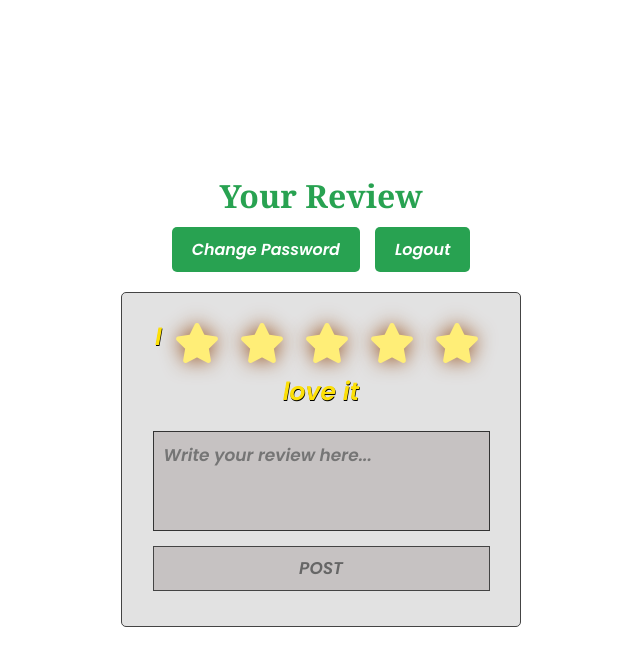
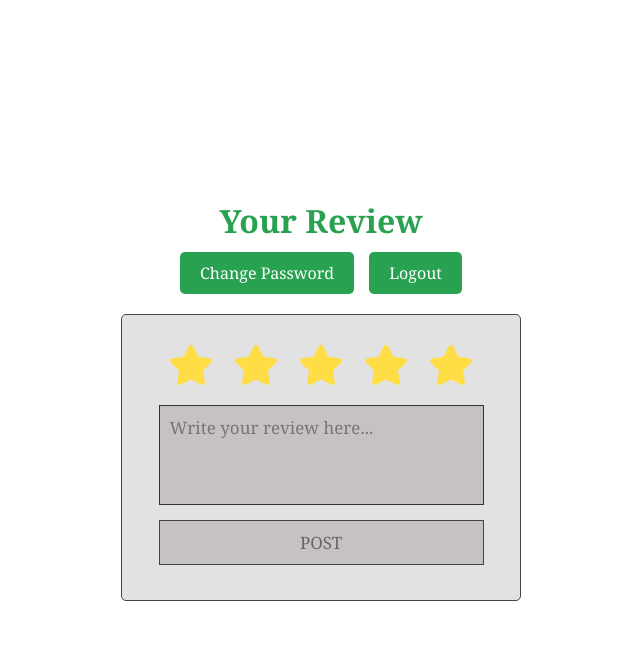
Before and after one commit to MikPap22/Coursework, a Flask app: template templates/pages/reviews.html in a window 1280 px wide, after a click that opens the changed part. Shown: the top 666 px of the page, without its empty margins (319-959 px from the left). Run offline with Flask 3, Linux system fonts and the light colour scheme; the template is opened without the code that fills it, so the values that code supplies are empty.

Commit message:
working review system (deleted some features - editing button, "thank you for rating sentence and auto sentecnes during star-rating)

```diff
--- a/templates/pages/reviews.html
+++ b/templates/pages/reviews.html
@@ -1,18 +1,17 @@
 <action = "/reviews">
 <head>
-    <link  rel="stylesheet" href="https://fonts.googleapis.com/css2?family=Poppins:ital,wght@1,600&display=swap">
-    <link rel="stylesheet" href="https://cdnjs.cloudflare.com/ajax/libs/font-awesome/5.15.3/css/all.min.css" integrity="sha512-iBBXm8fW90+nuLcSKlbmrPcLa0OT92xO1BIsZ+ywDWZCvqsWgccV3gFoRBv0z+8dLJgyAHIhR35VZc2oM/gI1w==" crossorigin="anonymous" />
+    <link rel="stylesheet" href="https://cdnjs.cloudflare.com/ajax/libs/font-awesome/5.15.3/css/all.min.css" crossorigin="anonymous" />
     <style>
     h1 {
         color:#28A251;
-        font-family: Georgia;}
+        font-family: Georgia;
+    }
     *{
         margin: 0;
         padding:0;
         box-sizing:border-box;
         font-family:"Poppins",Georgia;
     }
-
     html,body{
         display: grid;
         height:100%;
@@ -20,12 +19,11 @@
         text-align: center;
         background: white;
     }
-
     .container{
         position: relative;
         width: 400px;
         background:rgb(226, 226, 226);
-        PADDING: 20px 30px;
+        padding: 20px 30px;
         border: 1px solid #444;
         border-radius: 5px;
         display: flex;
@@ -33,17 +31,14 @@
         justify-content: center;
         flex-direction: column;
     }
-
     .container .post{
         display: none;
     }
-
     .container .text{
         font-size: 25px;
         color: #666;
         font-weight: 500;
     }
-
     .container .edit{
         position: absolute;
         right: 10px;
@@ -53,102 +48,52 @@
         font-weight: 500;
         cursor:pointer;
     }
-
     .container .edit:hover{
         text-decoration: underline;
     }
-
-    .container .star-widget input{
+    .star-widget {
+        display: flex;
+        flex-direction: row-reverse;
+        justify-content: center;
+        margin-bottom: 10px;
+    }
+    .star-widget input[type="radio"] {
         display: none;
     }
-
-    .star-widget label{
+    .star-widget label {
         font-size: 40px;
         color: rgb(180, 180, 180);
         padding: 10px;
-        float: right;
-        transition: all 0.2s ease;
+        cursor: pointer;
+        transition: color 0.2s;
     }
-
-    input:not(:checked)~ label:hover,
-    input:not(:checked)~ label:hover ~ label{
-        color:#fd4;
-    }
-
-    input:checked ~ label{
+    .star-widget input[type="radio"]:checked ~ label,
+    .star-widget label:hover,
+    .star-widget label:hover ~ label {
         color: #fd4;
     }
-
-    input#rate-5:checked ~label{
-        color: #fe7;
-        text-shadow: 0 0 20px #952;
-    }
-
-    #rate-1:checked ~ form header:before{
-        content: "I hate it";
-    }
-
-    #rate-2:checked ~ form header:before{
-        content: "I don't like it";
-    }
-
-    #rate-3:checked ~ form header:before{
-        content: "It is awesome";
-    }
-
-    #rate-4:checked ~ form header:before{
-        content: "I like it";
-    }
-
-    #rate-5:checked ~ form header:before{
-        content: "I love it";
-    }
-
-    .container form{
-        display: none;
-    }
-
-    input:checked ~ form{
-        display: block;
-    }
-
-    form header{
-        width: 100%;
-        font-size: 25px;
-        color:rgb(253, 224, 7);
-        font-weight:500;
-        margin: 5px 0 20px 0;
-        transition: all 0.2s ease;
-        text-shadow: 0.5px 1px black;
-    }
-
-
-
-    form .textarea{
+    .textarea{
         height: 100px;
         width: 100%;
         overflow: hidden;
     }
-
-    form .textarea textarea{
+    .textarea textarea{
         height: 100%;
         width: 100%;
         outline: none;
-        color: #eee;
+        color: #222;
         border: 1px solid #333;
         background: #c6c2c2;
         padding: 10px;
         font-size: 17px;
         resize: none;
     }
-
-    form .btn{
+    .btn{
         height: 45px;
         width: 100%;
         margin: 15px 0;
     }
-
-    form .btn button{
+    .btn button{
         height: 100%;
         width: 100%;
         border:1px solid #444;
@@ -161,11 +106,10 @@
         cursor:pointer;
         transition: all 0.3s ease;
     }
-
-    form .btn button:hover{
+    .btn button:hover{
         background: #1b1b1b;
+        color: #fff;
     }
-
     .action-buttons {
         margin-top: 10px;
         margin-bottom: 20px;
@@ -173,7 +117,6 @@
         gap: 15px;
         justify-content: center;
     }
-
     .btn-link {
         padding: 10px 20px;
         background-color: #28A251;
@@ -183,11 +126,9 @@
         font-weight: 500;
         transition: background-color 0.3s ease;
     }
-
     .btn-link:hover {
         background-color: #1e7a3c;
     }
-
     </style>
 </head>
 <body>
@@ -198,27 +139,24 @@
     <a href="/logout" class="btn-link">Logout</a>
 </div>
 
-
-
-    <div class = "container">
-        <div class = "post">
-            <div class = "text">Thanks for rating us!</div>
-            <div class = "edit">EDIT</div>
+<div class="container">
+    <div class="post">
+        <div class="text">Thanks for rating us!</div>
+        <div class="edit">EDIT</div>
     </div>
-        <div class = "star-widget">
-            <input type="radio" name ="rating" id="rate-5" value = "5">
-            <label for="rate-5" class ="fas fa-star"></label>
-            <input type="radio" name ="rating" id="rate-4" value = "4">
-            <label for="rate-4" class ="fas fa-star"></label>
-            <input type="radio" name ="rating" id="rate-3" value = "3">
-            <label for="rate-3" class ="fas fa-star"></label>
-            <input type="radio" name ="rating" id="rate-2" value = "2">
-            <label for="rate-2" class ="fas fa-star"></label>
-            <input type="radio" name ="rating" id="rate-1" value = "1">
-            <label for="rate-1" class ="fas fa-star"></label>
-
     <form action="/reviews" method="POST">
-                <header></header>
+        <div class="star-widget">
+            <input type="radio" name="rating" id="rate-5" value="5">
+            <label for="rate-5" class="fas fa-star"></label>
+            <input type="radio" name="rating" id="rate-4" value="4">
+            <label for="rate-4" class="fas fa-star"></label>
+            <input type="radio" name="rating" id="rate-3" value="3">
+            <label for="rate-3" class="fas fa-star"></label>
+            <input type="radio" name="rating" id="rate-2" value="2">
+            <label for="rate-2" class="fas fa-star"></label>
+            <input type="radio" name="rating" id="rate-1" value="1">
+            <label for="rate-1" class="fas fa-star"></label>
+        </div>
         <div class="textarea">
             <textarea name="review" placeholder="Write your review here..." required></textarea>
         </div>
@@ -227,25 +165,4 @@
         </div>
     </form>
 </div>
-    </div>
-
-    <script>
-        const btn = document.querySelector("button");
-        const post = document.querySelector(".post");
-        const widget = document.querySelector(".star-widget");
-        const editBtn = document.querySelector(".edit");
-        btn.onclick = () =>{
-            widget.style.display = "none";
-            post.style.display = "block";
-        editBtn.onclick = () =>{
-            widget.style.display = "block";
-            post.style.display = "none";
-
-        }
-        return false;
-    }
-    </script>
-
-
-
 </body>
```
Also changed, not shown: main.db. Lines whose indentation alone changed are shown as unchanged.
